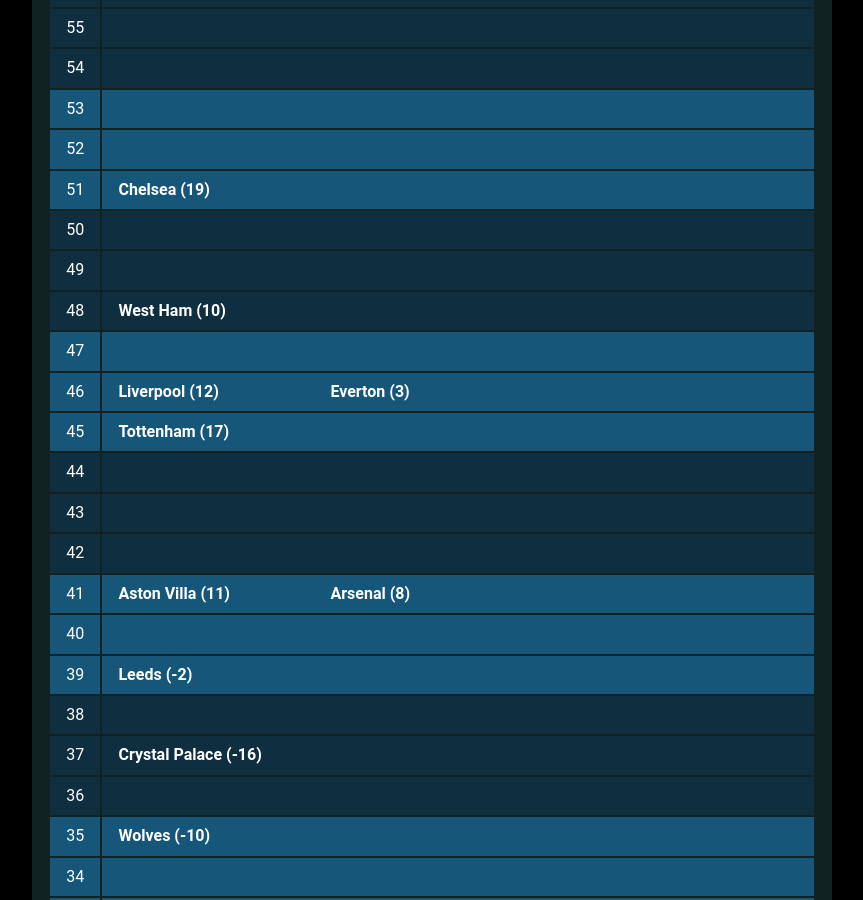
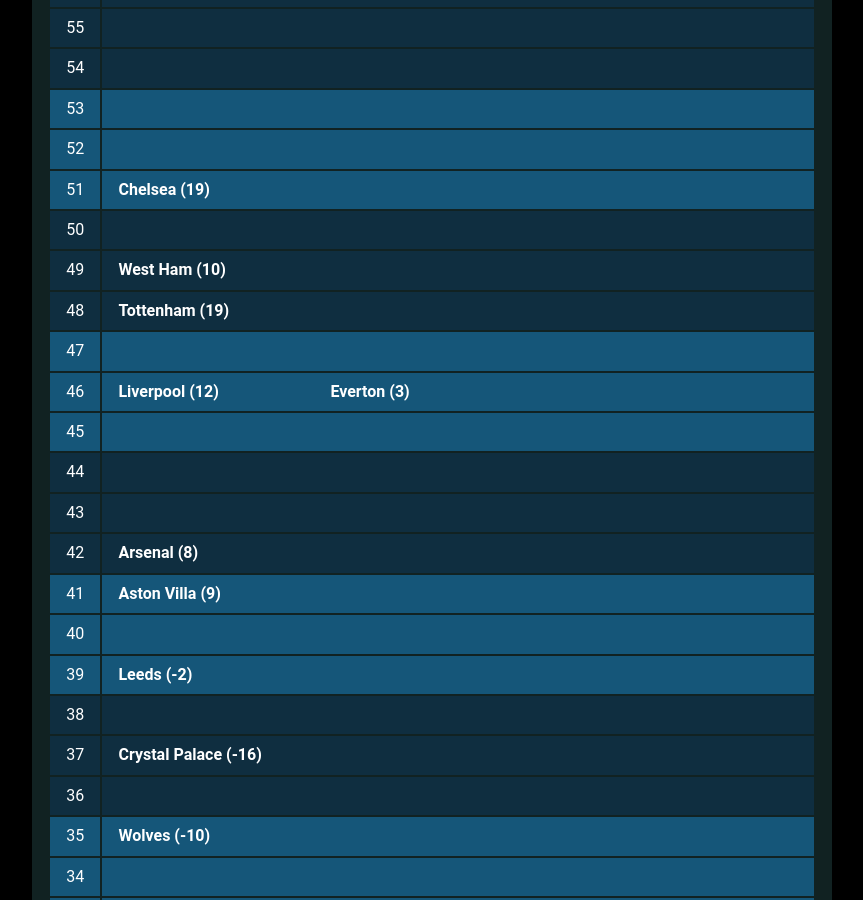
Before and after one commit to muru/muru.github.io, a Jekyll site: the page built from resources.md, in a window 1280 px wide and 900 px high, scrolled down 2123 px. Shown: the whole window, without its empty margins (208-1071 px from the left). Built offline with Jekyll 4.4.1, drawn with Linux system fonts in a browser that asks for light colours; some web fonts are replaced; some of the changed text lies outside the part shown.

Commit message:
updated cann-table: Tue 23 Mar 00:02:58 JST 2021

```diff
--- a/cann-table.html
+++ b/cann-table.html
@@ -117,12 +117,13 @@
 	<tr class="cann-row-2">
 		<td class="cann-point"> 49 </td>
 		<td class="cann-clubs">
+			<span class="club-name"> West Ham (10) </span>
 		</td>
  	</tr>
 	<tr class="cann-row-2">
 		<td class="cann-point"> 48 </td>
 		<td class="cann-clubs">
-			<span class="club-name"> West Ham (10) </span>
+			<span class="club-name"> Tottenham (19) </span>
 		</td>
  	</tr>
 	<tr class="cann-row-1">
@@ -140,7 +141,6 @@
 	<tr class="cann-row-1">
 		<td class="cann-point"> 45 </td>
 		<td class="cann-clubs">
-			<span class="club-name"> Tottenham (17) </span>
 		</td>
  	</tr>
 	<tr class="cann-row-2">
@@ -156,13 +156,13 @@
 	<tr class="cann-row-2">
 		<td class="cann-point"> 42 </td>
 		<td class="cann-clubs">
+			<span class="club-name"> Arsenal (8) </span>
 		</td>
  	</tr>
 	<tr class="cann-row-1">
 		<td class="cann-point"> 41 </td>
 		<td class="cann-clubs">
-			<span class="club-name"> Aston Villa (11) </span>
-			<span class="club-name"> Arsenal (8) </span>
+			<span class="club-name"> Aston Villa (9) </span>
 		</td>
  	</tr>
 	<tr class="cann-row-1">
```
Also changed, not shown: other parts of cann-table.html (+1 -1 lines).
